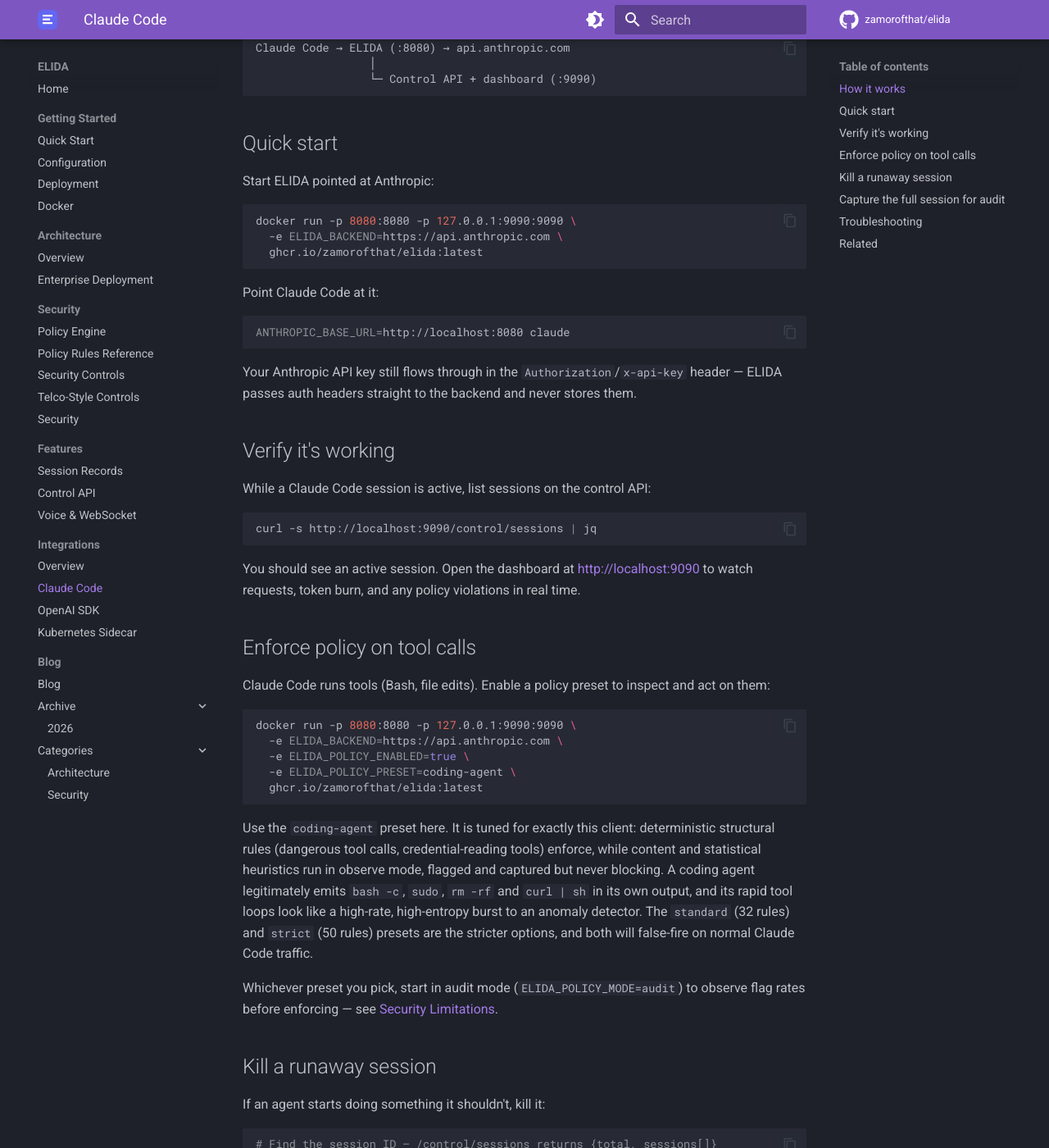
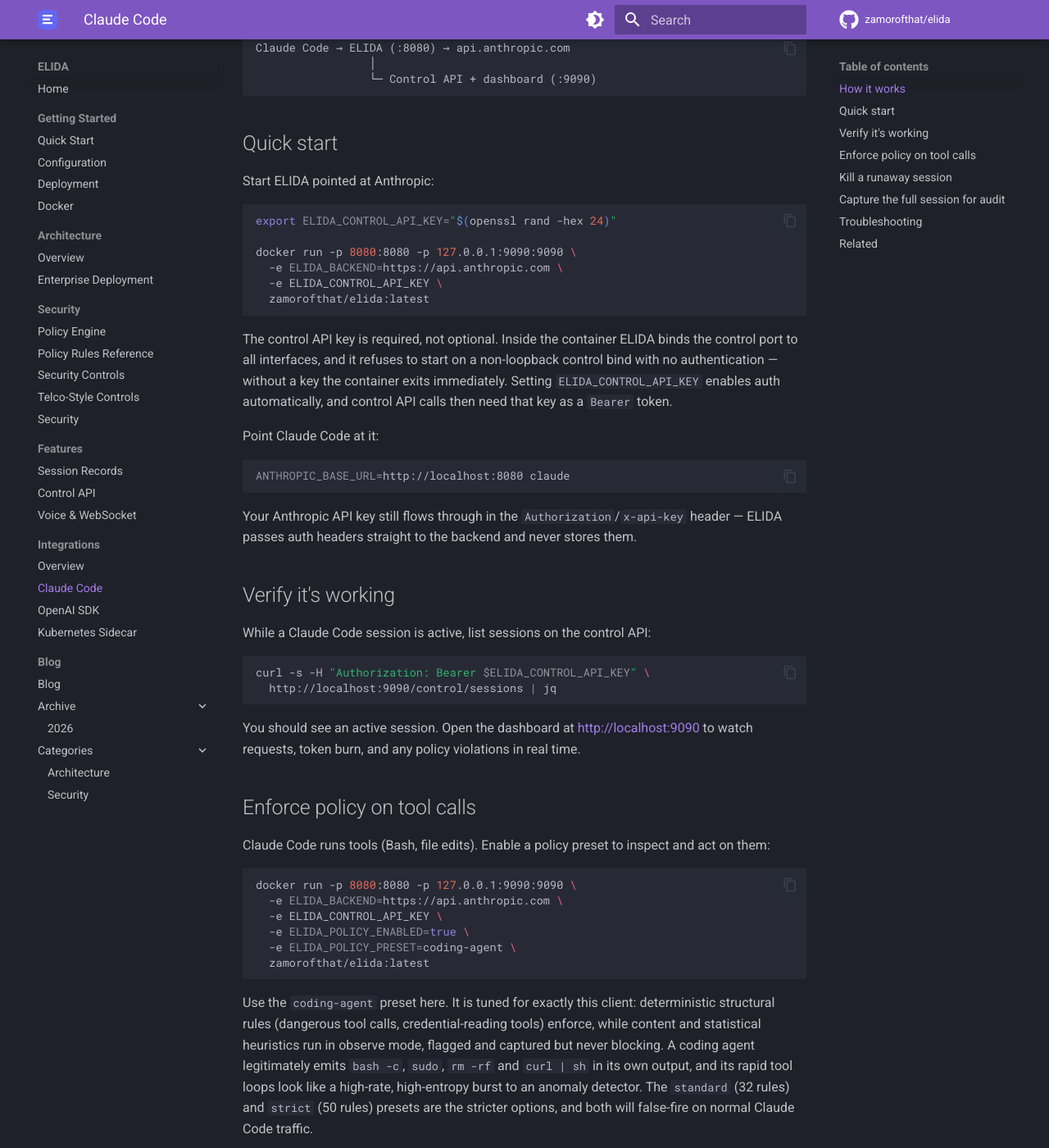
Before and after one commit to zamorofthat/elida, an MkDocs documentation site: the page built from docs/integrations/claude-code.md, in a window 1280 px wide and 1400 px high, scrolled down 427 px. Shown: the whole window at 82% size. Built offline with MkDocs 1.6.1 and Material for MkDocs 9.7.7, drawn with Linux system fonts in a browser that asks for light colours; comment, search, counter and statistics services are not loaded; some of the changed text lies outside the part shown.

Commit message:
docs: use published Docker Hub image and set control API key in quick starts
ghcr.io/zamorofthat/elida is never published: release.yml and ci.yml push to
Docker Hub, and every pre-existing doc uses zamorofthat/elida. Switch all five
occurrences in the new guides.

The quick starts also could not start. The image sets ELIDA_CONTROL_LISTEN=:9090
(Dockerfile:67), the shipped config has control.auth.enabled: false, and
ValidateSecurityConfig hard-errors on a non-loopback control bind without auth
(security.go:48-57), so main.go exits 1. Setting ELIDA_CONTROL_API_KEY
auto-enables auth (config.go:872-875), so each quick start now generates and
passes a key, every control API curl carries the Bearer token, and the native
sidecar snippet gets the same secretKeyRef the main pod spec already had.

````diff
--- a/docs/integrations/claude-code.md
+++ b/docs/integrations/claude-code.md
@@ -17,10 +17,15 @@
 Start ELIDA pointed at Anthropic:
 
 ```bash
+export ELIDA_CONTROL_API_KEY="$(openssl rand -hex 24)"
+
 docker run -p 8080:8080 -p 127.0.0.1:9090:9090 \
   -e ELIDA_BACKEND=https://api.anthropic.com \
-  ghcr.io/zamorofthat/elida:latest
+  -e ELIDA_CONTROL_API_KEY \
+  zamorofthat/elida:latest
 ```
+
+The control API key is required, not optional. Inside the container ELIDA binds the control port to all interfaces, and it refuses to start on a non-loopback control bind with no authentication — without a key the container exits immediately. Setting `ELIDA_CONTROL_API_KEY` enables auth automatically, and control API calls then need that key as a `Bearer` token.
 
 Point Claude Code at it:
 
@@ -35,7 +40,8 @@
 While a Claude Code session is active, list sessions on the control API:
 
 ```bash
-curl -s http://localhost:9090/control/sessions | jq
+curl -s -H "Authorization: Bearer $ELIDA_CONTROL_API_KEY" \
+  http://localhost:9090/control/sessions | jq
 ```
 
 You should see an active session. Open the dashboard at [http://localhost:9090](http://localhost:9090) to watch requests, token burn, and any policy violations in real time.
@@ -47,9 +53,10 @@
 ```bash
 docker run -p 8080:8080 -p 127.0.0.1:9090:9090 \
   -e ELIDA_BACKEND=https://api.anthropic.com \
+  -e ELIDA_CONTROL_API_KEY \
   -e ELIDA_POLICY_ENABLED=true \
   -e ELIDA_POLICY_PRESET=coding-agent \
-  ghcr.io/zamorofthat/elida:latest
+  zamorofthat/elida:latest
 ```
 
 Use the `coding-agent` preset here. It is tuned for exactly this client: deterministic structural rules (dangerous tool calls, credential-reading tools) enforce, while content and statistical heuristics run in observe mode, flagged and captured but never blocking. A coding agent legitimately emits `bash -c`, `sudo`, `rm -rf` and `curl | sh` in its own output, and its rapid tool loops look like a high-rate, high-entropy burst to an anomaly detector. The `standard` (32 rules) and `strict` (50 rules) presets are the stricter options, and both will false-fire on normal Claude Code traffic.
@@ -62,10 +69,12 @@
 
 ```bash
 # Find the session ID — /control/sessions returns {total, sessions[]}
-curl -s http://localhost:9090/control/sessions | jq -r '.sessions[0].id'
+curl -s -H "Authorization: Bearer $ELIDA_CONTROL_API_KEY" \
+  http://localhost:9090/control/sessions | jq -r '.sessions[0].id'
 
 # Kill it — the next request from that session is refused
-curl -X POST http://localhost:9090/control/sessions/<id>/kill
+curl -X POST -H "Authorization: Bearer $ELIDA_CONTROL_API_KEY" \
+  http://localhost:9090/control/sessions/<id>/kill
 ```
 
 ## Capture the full session for audit
@@ -80,7 +89,8 @@
 Persisted Session Detail Records, including the captured bodies, are served from the history endpoint:
 
 ```bash
-curl -s http://localhost:9090/control/history/<id> | jq
+curl -s -H "Authorization: Bearer $ELIDA_CONTROL_API_KEY" \
+  http://localhost:9090/control/history/<id> | jq
 ```
 
 `GET /control/sessions/{id}` is a different thing: it reports live metrics for an in-flight session and carries no bodies, and it returns `404` once the session has ended.
@@ -89,6 +99,7 @@
 
 - **`connection refused`** — ELIDA isn't listening on `:8080`, or Docker didn't publish the port. Check `curl http://localhost:8080` returns something.
 - **`401` from Anthropic** — your API key isn't set in the Claude Code environment. ELIDA forwards whatever auth header it receives and does not inject one, *unless* a backend `api_key` is configured — in which case it overwrites `x-api-key` (Anthropic) or `Authorization` (OpenAI-style) with that key. A backend with an empty `api_key` is also auto-filled from the environment (`<BACKEND_NAME>_API_KEY`, else `ANTHROPIC_API_KEY` / `OPENAI_API_KEY` by backend type), so check for a stale key in ELIDA's own environment before blaming the client.
+- **`401` from the control API** — control auth is on whenever `ELIDA_CONTROL_API_KEY` is set. Send it as `Authorization: Bearer <key>`. Only `/control/health` is exempt.
 - **HTTPS backends** — `ELIDA_BACKEND=https://api.anthropic.com` is correct; ELIDA terminates the client's plaintext HTTP and makes its own TLS connection to Anthropic.
 
 ## Related
````
Also changed, not shown: docs/integrations/kubernetes-sidecar.md (+7 -2 lines), docs/integrations/openai-sdk.md (+8 -2 lines).
